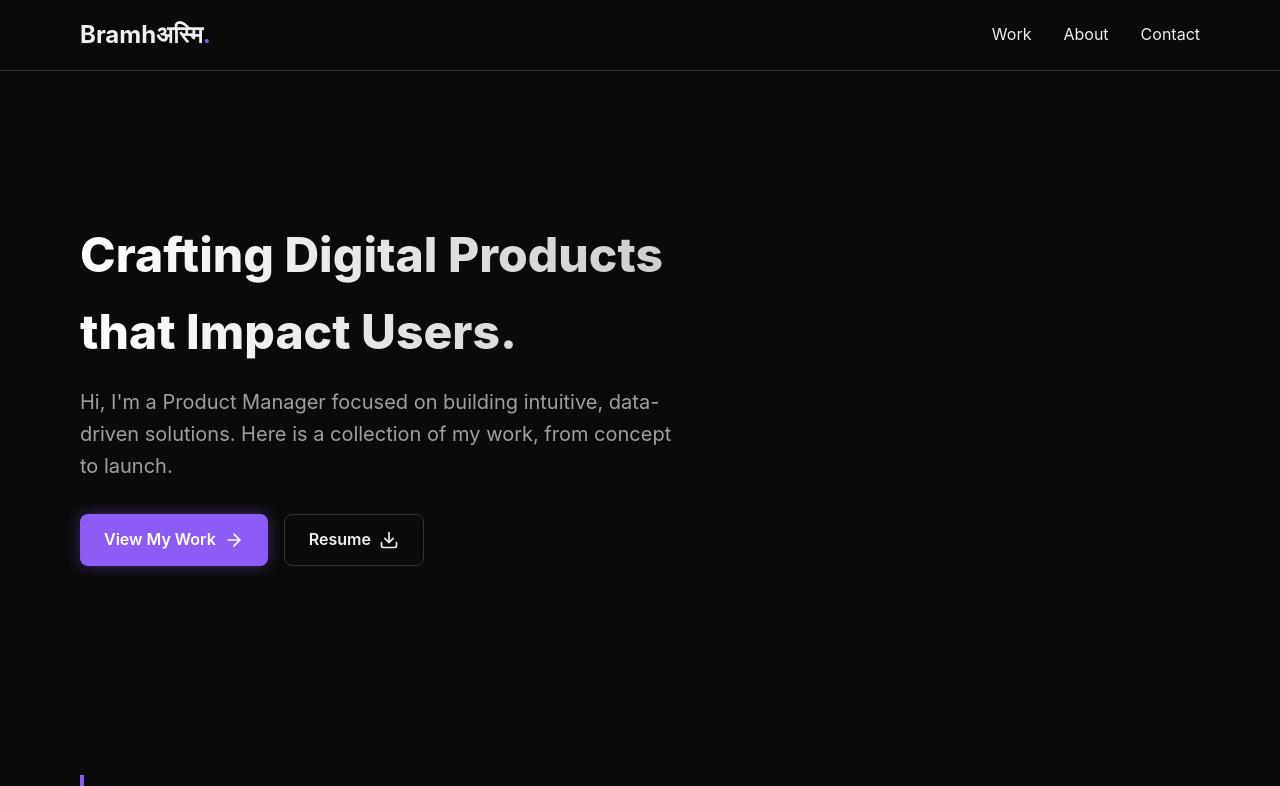
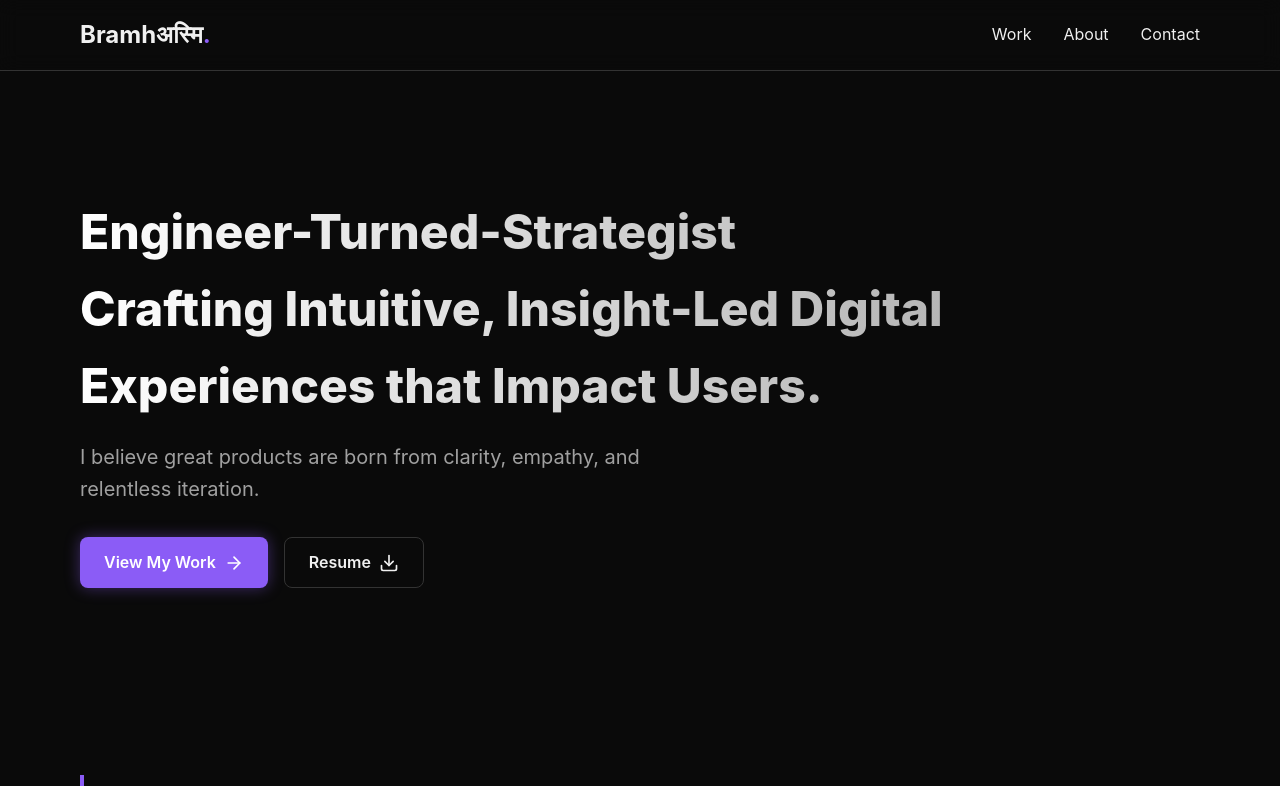
Before and after one commit to Tarun-singh001/portfol-io2, a React (Vite) app: page / in a window 1280 px wide. Shown: the top 786 px of the page. Built offline with nearby package versions, Linux system fonts and the light colour scheme.

Commit message:
added bio

```diff
--- a/src/pages/Home.jsx
+++ b/src/pages/Home.jsx
@@ -13,10 +13,10 @@ const Home = () => {
 
 
                     <h1 style={{ fontSize: '3rem', fontWeight: 800, marginBottom: '1rem', background: 'linear-gradient(to right, #fff, #a0a0a0)', WebkitBackgroundClip: 'text', WebkitTextFillColor: 'transparent' }}>
-                        Crafting Digital Products <br /> that Impact Users.
+                        Engineer-Turned-Strategist <br />Crafting Intuitive, Insight-Led Digital Experiences that Impact Users.
                     </h1>
                     <p style={{ fontSize: '1.25rem', color: 'var(--text-secondary)', maxWidth: '600px', marginBottom: '2rem' }}>
-                        Hi, I'm a Product Manager focused on building intuitive, data-driven solutions. Here is a collection of my work, from concept to launch.
+                        I believe great products are born from clarity, empathy, and relentless iteration.
                     </p>
                     <div style={{ display: 'flex', gap: '1rem' }}>
                         <a href="#work" className="btn btn-primary">
```
